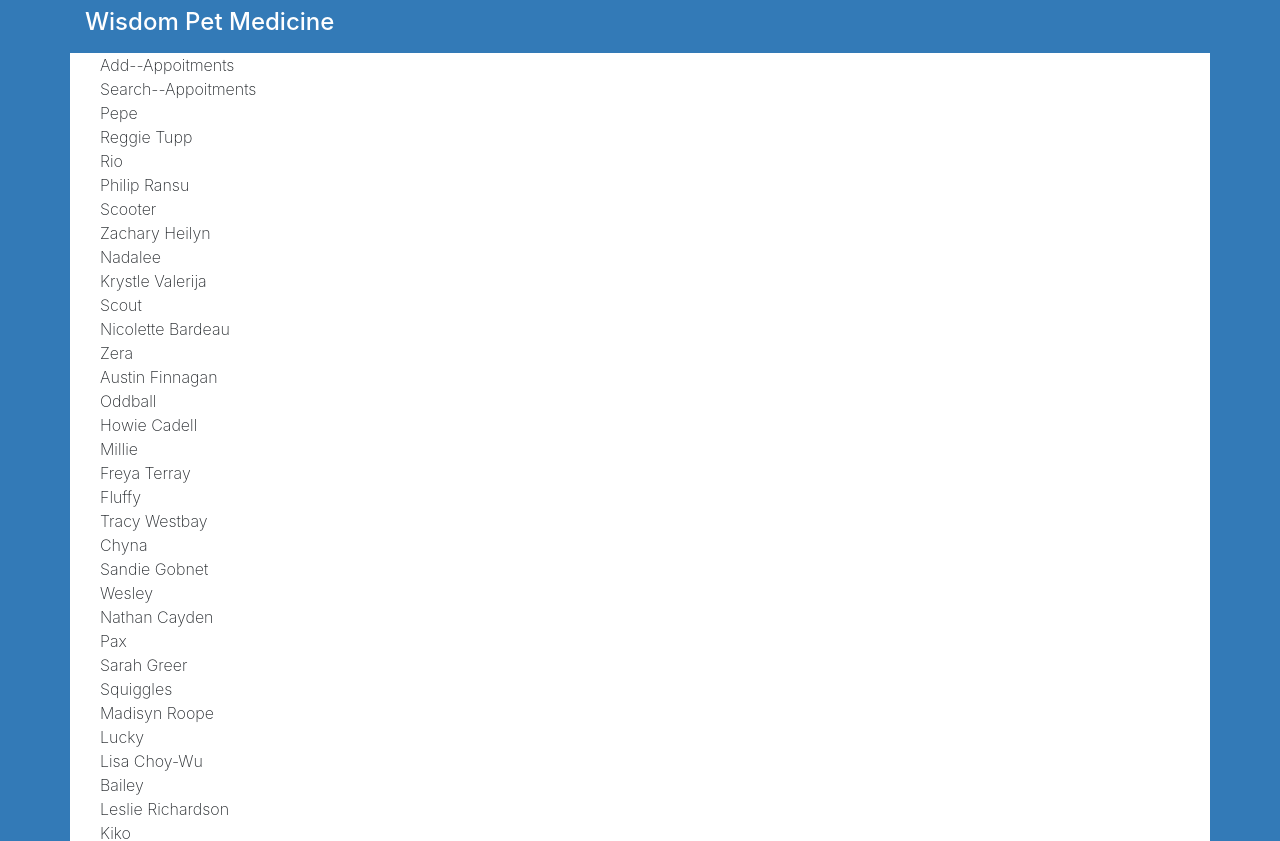
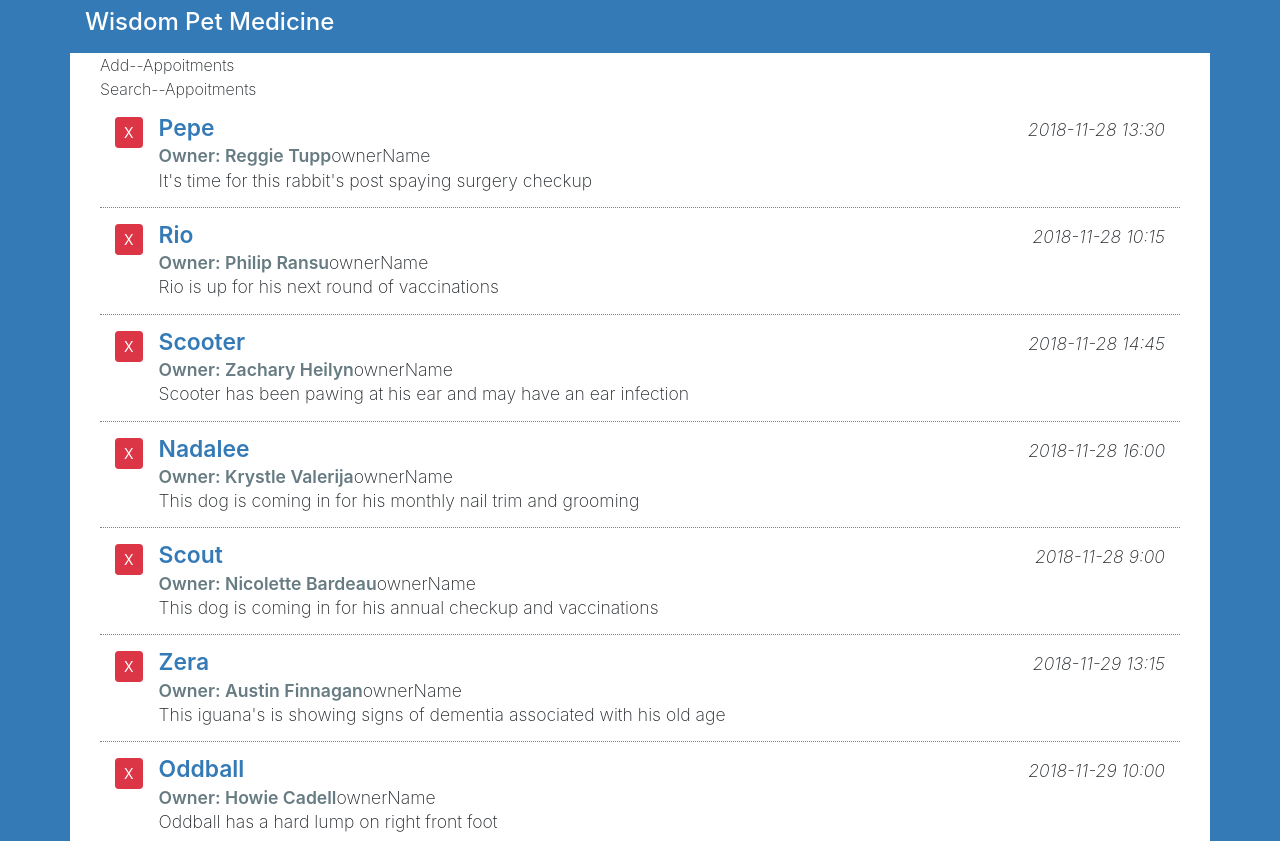
Before and after one commit to Demetrio09/Pet-Appointment-App, a React (Create React App) app: page / in a window 1280 px wide. Shown: the top 841 px of the page. Built offline with nearby package versions, Linux system fonts and the light colour scheme.

Commit message:
pass data using props to ListApt

```diff
--- a/src/components/ListAppointments.js
+++ b/src/components/ListAppointments.js
@@ -2,13 +2,30 @@ import React, { Component } from "react";
 
 class ListAppointments extends Component {
   render() {
-    const listItems = this.props.appointments.map((item) => (
-      <div>
-        <div>{item.petName}</div>
-        <div>{item.ownerName}</div>
+    return (
+      <div className="appointment-list item-list mb-3">
+        {this.props.appointments.map((item) => (
+          <div className="pet-item col media py-3">
+            <div className="mr-3">
+              <button className="pet-delete btn btn-sm btn-danger">X</button>
+            </div>
+
+            <div className="pet-info media-body">
+              <div className="pet-head d-flex">
+                <span className="pet-name">{item.petName}</span>
+                <span className="apt-date ml-auto">{item.aptDate}</span>
+              </div>
+
+              <div className="owner-name">
+                <span className="label-item">Owner: {item.ownerName}</span>
+                <span>ownerName</span>
+              </div>
+              <div className="apt-notes">{item.aptNotes}</div>
+            </div>
+          </div>
+        ))}
       </div>
-    ));
-    return <div>{listItems}</div>;
+    );
   }
 }
 
--- a/src/css/App.css
+++ b/src/css/App.css
@@ -1,32 +1,45 @@
-.App {
-  text-align: center;
+.add-appointment .card-body {
+  display: none;
 }
 
-.App-logo {
-  animation: App-logo-spin infinite 20s linear;
-  height: 40vmin;
+.apt-addheading {
+  cursor: pointer;
+  user-select: none;
 }
 
-.App-header {
-  background-color: #282c34;
-  min-height: 100vh;
-  display: flex;
-  flex-direction: column;
-  align-items: center;
-  justify-content: center;
-  font-size: calc(10px + 2vmin);
-  color: white;
+.appointment-list {
+  font-size: 1.1em;
 }
 
-.App-link {
-  color: #61dafb;
+.appointment-list .pet-item {
+  border-bottom: 1px dotted gray;
 }
 
-@keyframes App-logo-spin {
-  from {
-    transform: rotate(0deg);
-  }
-  to {
-    transform: rotate(360deg);
-  }
+.appointment-list .pet-item:last-child {
+  border-bottom: none;
 }
+
+.appointment-list .pet-name {
+  font-weight: 600;
+  color: #337ab7;
+  font-size: 1.3em;
+  line-height: 100%;
+}
+
+.appointment-list .label-item {
+  font-weight: 600;
+  color: #667b82;
+}
+
+.appointment-list .apt-date {
+  font-style: italic;
+}
+
+.appointment-list .apt-notes {
+  line-height: 120%;
+}
+
+.dropdown-item.active,
+.dropdown-item:active {
+  background-color: #a9aeb2;
+}
```
